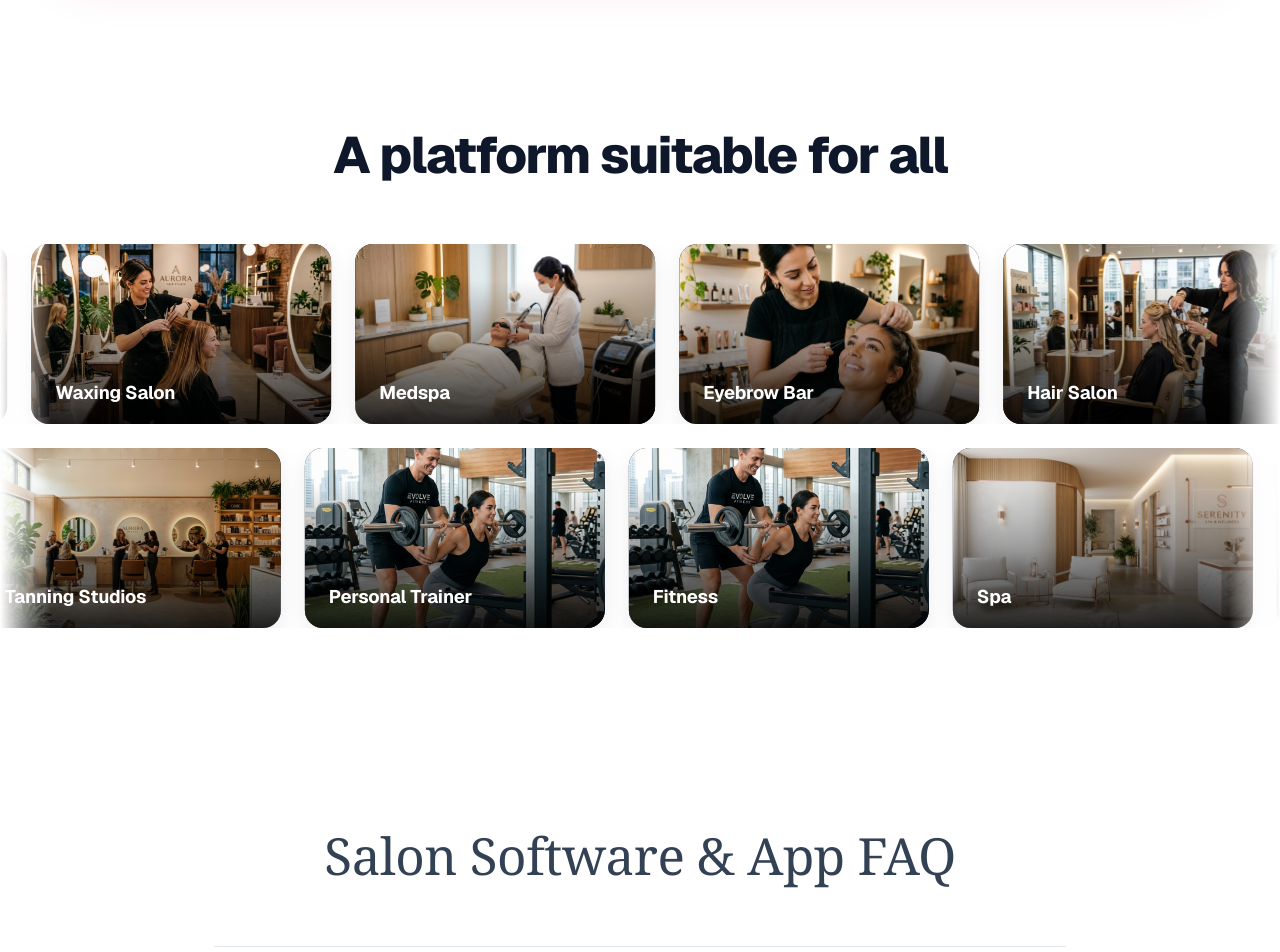
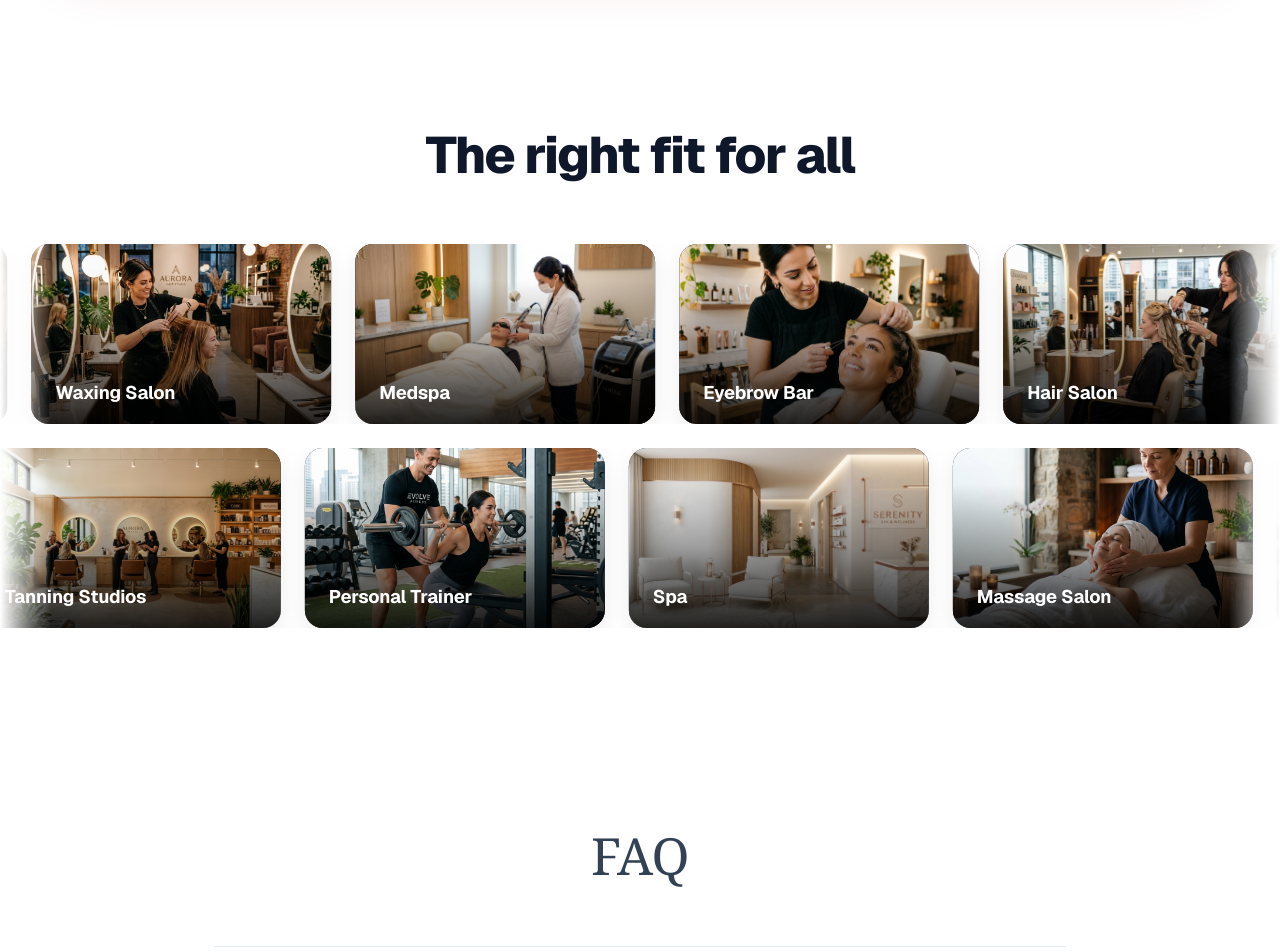
Before and after one commit to nibraz0000-dotcom/pamperMe, a Next.js app in the folder client/: page /salon in a window 1280 px wide. Shown: the part 6600-7552 px from the top of the page. Built offline with nearby package versions, Linux system fonts and the light colour scheme.

Commit message:
feat(businessType): update platform title to 'The right fit for all', reorder marquee categories, set FAQ title to 'FAQ' [2026-10-01 16:38 IST]

```diff
--- a/client/components/businessType/BusinessTypeTemplate.tsx
+++ b/client/components/businessType/BusinessTypeTemplate.tsx
@@ -533,7 +533,7 @@ export default function BusinessTypeTemplate({
             8. "A PLATFORM SUITABLE FOR ALL" - CONTINUOUS DUAL MARQUEE SHOWCASE
             ========================================================================== */}
         <section className={styles.platformSection}>
-          <h2 className={styles.platformTitle}>A platform suitable for all</h2>
+          <h2 className={styles.platformTitle}>The right fit for all</h2>
 
           <div className={styles.marqueeWrapper}>
             {/* Top Row: Right to Left Marquee */}
@@ -573,15 +573,15 @@ export default function BusinessTypeTemplate({
               <div className={`${styles.marqueeTrack} ${styles.marqueeRight}`}>
                 {[
                   { title: "Personal Trainer", image: "/fitness.jpg", href: "#" },
-                  { title: "Fitness", image: "/fitness.jpg", href: "#" },
                   { title: "Spa", image: "/spa-hero.jpg", href: "#" },
                   { title: "Massage Salon", image: "/wellness.jpg", href: "#" },
+                  { title: "Fitness", image: "/fitness.jpg", href: "#" },
                   { title: "Tanning Studios", image: "/salon_interior_modern.jpg", href: "#" },
                   // Duplicated for seamless infinite loop
                   { title: "Personal Trainer", image: "/fitness.jpg", href: "#" },
-                  { title: "Fitness", image: "/fitness.jpg", href: "#" },
                   { title: "Spa", image: "/spa-hero.jpg", href: "#" },
                   { title: "Massage Salon", image: "/wellness.jpg", href: "#" },
+                  { title: "Fitness", image: "/fitness.jpg", href: "#" },
                   { title: "Tanning Studios", image: "/salon_interior_modern.jpg", href: "#" },
                 ].map((item, idx) => (
                   <Link key={`row2-${idx}`} href={item.href} className={styles.platformCard}>
@@ -606,7 +606,7 @@ export default function BusinessTypeTemplate({
             9. FAQ ACCORDION SECTION (Reference-matched Design)
             ========================================================================== */}
         <section className={styles.faqSection}>
-          <h2 className={styles.faqTitle}>{categoryName || "Salon"} Software & App FAQ</h2>
+          <h2 className={styles.faqTitle}>FAQ</h2>
 
           <div className={styles.faqList}>
             {FAQ_ITEMS.map((item, index) => {
```
